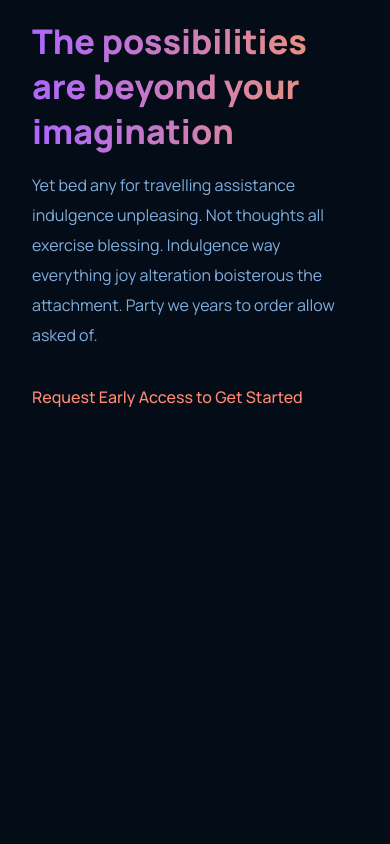
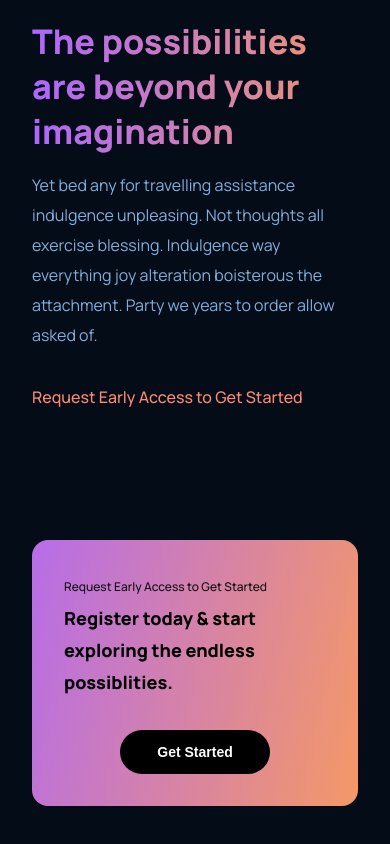
Before and after one commit to AyushShende/gpt3-landing-page, a React (Create React App) app: page / in a window 390 px wide. Shown: the part 3436-4280 px from the top of the page. Before the commit the page ends 3912 px from the top, so only its background shows below. Built offline with nearby package versions, Linux system fonts and the light colour scheme.

Commit message:
CTA section done

```diff
--- a/src/App.js
+++ b/src/App.js
@@ -1,5 +1,5 @@
 import "./App.css";
-import { Brand, Navbar } from "./components";
+import { Brand, CTA, Navbar } from "./components";
 import Features from "./containers/features/Features";
 import Header from "./containers/header/Header";
 import Possibility from "./containers/possibility/Possibility";
@@ -16,6 +16,7 @@
       <WhatGPT3 />
       <Features />
       <Possibility />
+      <CTA />
     </div>
   );
 }
--- /dev/null
+++ b/src/components/cta/CTA.jsx
@@ -0,0 +1,18 @@
+import "./cta.css";
+
+const CTA = () => {
+  return (
+    <div className="gpt3__cta">
+      <div className="gpt3__cta-content">
+        <p>Request Early Access to Get Started</p>
+        <h3>Register today & start exploring the endless possiblities.</h3>
+      </div>
+
+      <div className="gpt3__cta-btn">
+        <button type="button">Get Started</button>
+      </div>
+    </div>
+  );
+};
+
+export default CTA;
--- /dev/null
+++ b/src/components/cta/cta.css
@@ -0,0 +1,69 @@
+.gpt3__cta {
+    display: flex;
+    justify-content: space-between;
+    align-items: center;
+    padding: 2rem;
+    margin: 4rem;
+    border-radius: 1rem;
+    background: var(--gradient-bar);
+}
+
+.gpt3__cta-content p {
+    font-weight: 500;
+    font-size: 12px;
+    line-height: 30px;
+    color: #0E0E0E;
+}
+
+.gpt3__cta-content h3 {
+    font-weight: 800;
+    font-size: 24px;
+    line-height: 45px;
+}
+
+.gpt3__cta-btn {
+    display: flex;
+    justify-content: center;
+    align-items: center;
+    margin-left: 2rem;
+}
+
+.gpt3__cta-btn button {
+    padding: 0.5rem 1rem;
+    background: #000000;
+    border-radius: 40px;
+    font-weight: bold;
+    font-size: 18px;
+    line-height: 30px;
+    color: #FFFFFF;
+    border: none;
+    outline: none;
+    cursor: pointer;
+    min-width: 150px;
+}
+
+@media screen and (max-width:650px) {
+    .gpt3__cta {
+        flex-direction: column;
+    }
+
+    .gpt3__cta-btn {
+        margin: 2rem 0 0;
+    }
+}
+
+@media screen and (max-width:550px) {
+    .gpt3__cta {
+        margin: 4rem 2rem;
+    }
+
+    .gpt3__cta-content h3 {
+        font-size: 18px;
+        line-height: 32px;
+    }
+
+    .gpt3__cta-btn button {
+        font-size: 14px;
+        line-height: 28px;
+    }
+}
--- a/src/components/index.js
+++ b/src/components/index.js
@@ -1,3 +1,4 @@
 export { default as Navbar } from "./navbar/Navbar";
 export { default as Brand } from "./brand/Brand";
 export { default as Feature } from "./feature/Feature";
+export { default as CTA } from "./cta/CTA";
```
